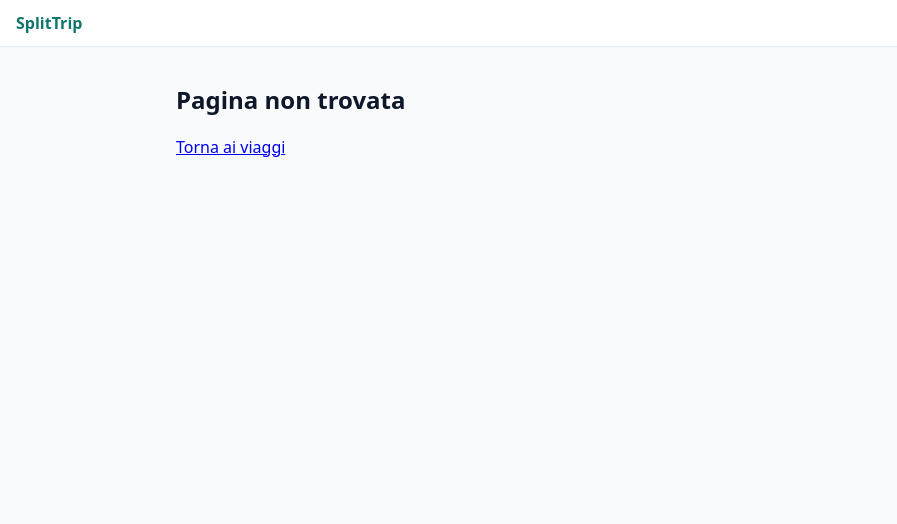
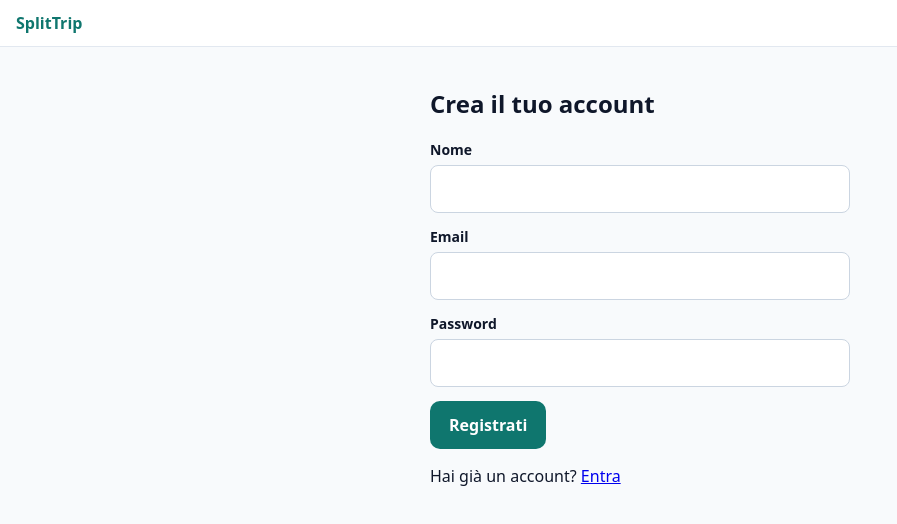
Before and after one commit to Valelearn1/SplitTrip, a React (Vite) app in the folder FE/: page /register in a window 1280 px wide. Shown: the top 524 px of the page, without its empty margins (0-897 px from the left). Built offline with nearby package versions, Linux system fonts and the light colour scheme.

Commit message:
feat(fe): login e registrazione con redirect alla pagina richiesta

```diff
--- a/FE/src/app/routes.tsx
+++ b/FE/src/app/routes.tsx
@@ -1,4 +1,6 @@
 import { Navigate, type RouteObject } from 'react-router'
+import { LoginPage } from '../features/auth/LoginPage'
+import { RegisterPage } from '../features/auth/RegisterPage'
 import { Layout } from './Layout'
 import { NotFoundPage } from './NotFoundPage'
 import { RequireAuth } from './RequireAuth'
@@ -8,6 +10,8 @@ export const routes: RouteObject[] = [
     element: <Layout />,
     children: [
       { index: true, element: <Navigate to="/trips" replace /> },
+      { path: '/login', element: <LoginPage /> },
+      { path: '/register', element: <RegisterPage /> },
       {
         element: <RequireAuth />,
         // Segnaposto: sostituito dalla pagina vera nel task FE-03
--- /dev/null
+++ b/FE/src/features/auth/LoginPage.tsx
@@ -0,0 +1,40 @@
+import { zodResolver } from '@hookform/resolvers/zod'
+import { useMutation } from '@tanstack/react-query'
+import { useForm } from 'react-hook-form'
+import { Link, useLocation, useNavigate } from 'react-router'
+import { Button } from '../../shared/ui/Button'
+import { Field } from '../../shared/ui/Field'
+import { FormError } from '../../shared/ui/FormError'
+import { authApi } from './authApi'
+import { loginSchema, type LoginForm } from './authSchemas'
+import { useAuth } from './useAuth'
+
+export function LoginPage() {
+  const { login } = useAuth()
+  const navigate = useNavigate()
+  const location = useLocation()
+  const from = (location.state as { from?: string } | null)?.from ?? '/trips'
+  const { register, handleSubmit, formState: { errors } } = useForm<LoginForm>({ resolver: zodResolver(loginSchema) })
+  const mutation = useMutation({
+    mutationFn: authApi.login,
+    onSuccess: (data) => {
+      login(data)
+      navigate(from, { replace: true })
+    },
+  })
+
+  return (
+    <section className="auth-page">
+      <h1>Bentornata su SplitTrip</h1>
+      <form onSubmit={handleSubmit((values) => mutation.mutate(values))} noValidate>
+        <Field label="Email" type="email" autoComplete="email" error={errors.email?.message} {...register('email')} />
+        <Field label="Password" type="password" autoComplete="current-password" error={errors.password?.message} {...register('password')} />
+        <FormError error={mutation.error} />
+        <Button type="submit" loading={mutation.isPending}>Entra</Button>
+      </form>
+      <p>
+        Prima volta qui? <Link to="/register" state={location.state}>Crea un account</Link>
+      </p>
+    </section>
+  )
+}
--- /dev/null
+++ b/FE/src/features/auth/RegisterPage.tsx
@@ -0,0 +1,48 @@
+import { zodResolver } from '@hookform/resolvers/zod'
+import { useMutation } from '@tanstack/react-query'
+import { useForm } from 'react-hook-form'
+import { Link, useLocation, useNavigate } from 'react-router'
+import { ApiError } from '../../shared/api/client'
+import { Button } from '../../shared/ui/Button'
+import { Field } from '../../shared/ui/Field'
+import { FormError } from '../../shared/ui/FormError'
+import { authApi } from './authApi'
+import { registerSchema, type RegisterForm } from './authSchemas'
+import { useAuth } from './useAuth'
+
+export function RegisterPage() {
+  const { login } = useAuth()
+  const navigate = useNavigate()
+  const location = useLocation()
+  const from = (location.state as { from?: string } | null)?.from ?? '/trips'
+  const { register, handleSubmit, setError, formState: { errors } } = useForm<RegisterForm>({ resolver: zodResolver(registerSchema) })
+  const mutation = useMutation({
+    mutationFn: authApi.register,
+    onSuccess: (data) => {
+      login(data)
+      navigate(from, { replace: true })
+    },
+    onError: (err) => {
+      // Gli errori di campo del backend finiscono sotto il campo giusto
+      if (err instanceof ApiError) {
+        for (const e of err.errors) setError(e.field as keyof RegisterForm, { message: e.message })
+      }
+    },
+  })
+
+  return (
+    <section className="auth-page">
+      <h1>Crea il tuo account</h1>
+      <form onSubmit={handleSubmit((values) => mutation.mutate(values))} noValidate>
+        <Field label="Nome" autoComplete="name" error={errors.displayName?.message} {...register('displayName')} />
+        <Field label="Email" type="email" autoComplete="email" error={errors.email?.message} {...register('email')} />
+        <Field label="Password" type="password" autoComplete="new-password" error={errors.password?.message} {...register('password')} />
+        <FormError error={mutation.error} />
+        <Button type="submit" loading={mutation.isPending}>Registrati</Button>
+      </form>
+      <p>
+        Hai già un account? <Link to="/login" state={location.state}>Entra</Link>
+      </p>
+    </section>
+  )
+}
--- /dev/null
+++ b/FE/src/features/auth/authApi.ts
@@ -0,0 +1,8 @@
+import { api } from '../../shared/api/client'
+import type { AuthResponse } from '../../shared/api/types'
+import type { LoginForm, RegisterForm } from './authSchemas'
+
+export const authApi = {
+  login: (body: LoginForm) => api<AuthResponse>('/auth/login', { method: 'POST', body }),
+  register: (body: RegisterForm) => api<AuthResponse>('/auth/register', { method: 'POST', body }),
+}
--- /dev/null
+++ b/FE/src/features/auth/authSchemas.ts
@@ -0,0 +1,20 @@
+import { z } from 'zod'
+
+export const loginSchema = z.object({
+  email: z.string().trim().email('Inserisci un indirizzo email valido'),
+  password: z.string().min(1, 'Inserisci la password'),
+})
+
+export const registerSchema = z.object({
+  displayName: z.string().trim().min(2, 'Almeno 2 caratteri').max(40, 'Al massimo 40 caratteri'),
+  email: z.string().trim().email('Inserisci un indirizzo email valido'),
+  password: z
+    .string()
+    .min(8, 'Almeno 8 caratteri')
+    .max(72, 'Al massimo 72 caratteri')
+    .regex(/[A-Za-z]/, 'Serve almeno una lettera')
+    .regex(/\d/, 'Serve almeno una cifra'),
+})
+
+export type LoginForm = z.infer<typeof loginSchema>
+export type RegisterForm = z.infer<typeof registerSchema>
--- a/FE/src/index.css
+++ b/FE/src/index.css
@@ -18,3 +18,14 @@ body { margin: 0; }
 .app-header nav { display: flex; gap: 12px; align-items: center; }
 .brand { font-weight: 700; color: var(--color-primary); text-decoration: none; }
 .app-main { flex: 1; width: 100%; max-width: 960px; margin: 0 auto; padding: var(--space); }
+.auth-page { max-width: 420px; margin: 24px auto; }
+.field { display: grid; gap: 6px; margin-bottom: 14px; }
+.field label { font-size: 14px; font-weight: 600; }
+.field input, .field select, .field textarea { font: inherit; padding: 12px; border: 1px solid #cbd5e1; border-radius: 8px; width: 100%; }
+.field input[aria-invalid='true'] { border-color: var(--color-danger); }
+.field-error, .form-error { color: var(--color-danger); font-size: 14px; margin: 0; }
+.btn { font: inherit; font-weight: 600; padding: 12px 18px; border-radius: 10px; border: 1px solid transparent; cursor: pointer; }
+.btn-primary { background: var(--color-primary); color: #fff; }
+.btn-secondary { background: var(--color-surface); color: var(--color-text); border-color: #cbd5e1; }
+.btn-danger { background: var(--color-danger); color: #fff; }
+.btn:disabled { opacity: 0.6; cursor: default; }
--- /dev/null
+++ b/FE/src/shared/ui/Button.tsx
@@ -0,0 +1,11 @@
+import type { ButtonHTMLAttributes } from 'react'
+
+type Props = ButtonHTMLAttributes<HTMLButtonElement> & { variant?: 'primary' | 'secondary' | 'danger'; loading?: boolean }
+
+export function Button({ variant = 'primary', loading = false, disabled, children, className = '', ...rest }: Props) {
+  return (
+    <button className={`btn btn-${variant} ${className}`} disabled={disabled || loading} aria-busy={loading || undefined} {...rest}>
+      {loading ? 'Attendi…' : children}
+    </button>
+  )
+}
--- /dev/null
+++ b/FE/src/shared/ui/Field.tsx
@@ -0,0 +1,15 @@
+import { useId, type InputHTMLAttributes } from 'react'
+
+type Props = InputHTMLAttributes<HTMLInputElement> & { label: string; error?: string }
+
+export function Field({ label, error, id, ...input }: Props) {
+  const autoId = useId()
+  const inputId = id ?? autoId
+  return (
+    <div className="field">
+      <label htmlFor={inputId}>{label}</label>
+      <input id={inputId} aria-invalid={error ? true : undefined} aria-describedby={error ? `${inputId}-err` : undefined} {...input} />
+      {error && <p id={`${inputId}-err`} className="field-error">{error}</p>}
+    </div>
+  )
+}
--- /dev/null
+++ b/FE/src/shared/ui/FormError.tsx
@@ -0,0 +1,7 @@
+import { ApiError } from '../api/client'
+
+export function FormError({ error }: { error: unknown }) {
+  if (!error) return null
+  const message = error instanceof ApiError ? error.detail : 'Qualcosa è andato storto. Riprova.'
+  return <p role="alert" className="form-error">{message}</p>
+}
```
Also changed, not shown: FE/src/test/renderWithProviders.tsx (added, +17 -0 lines), 2 other files (tests, documents, lock files or other folders).
